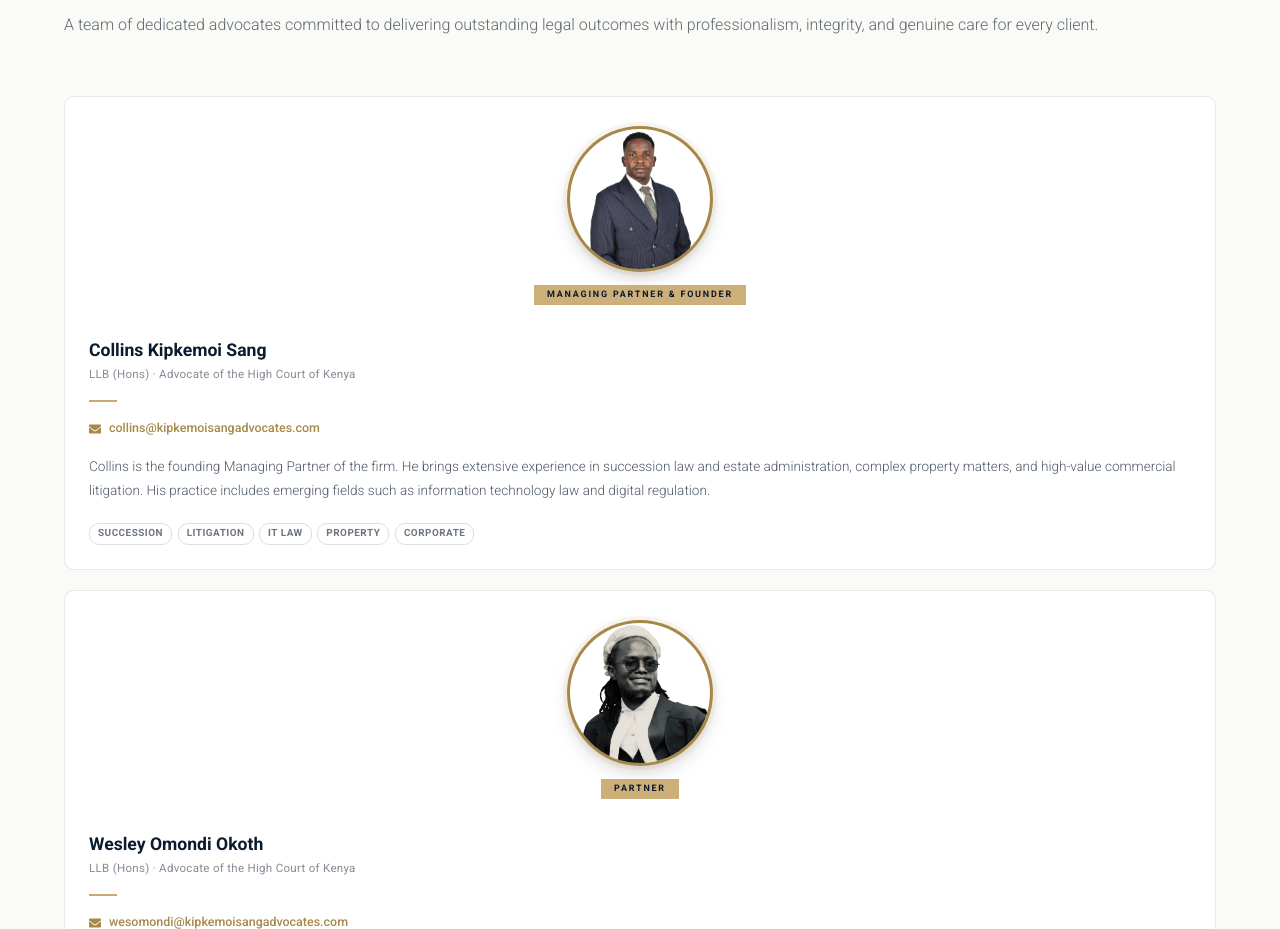
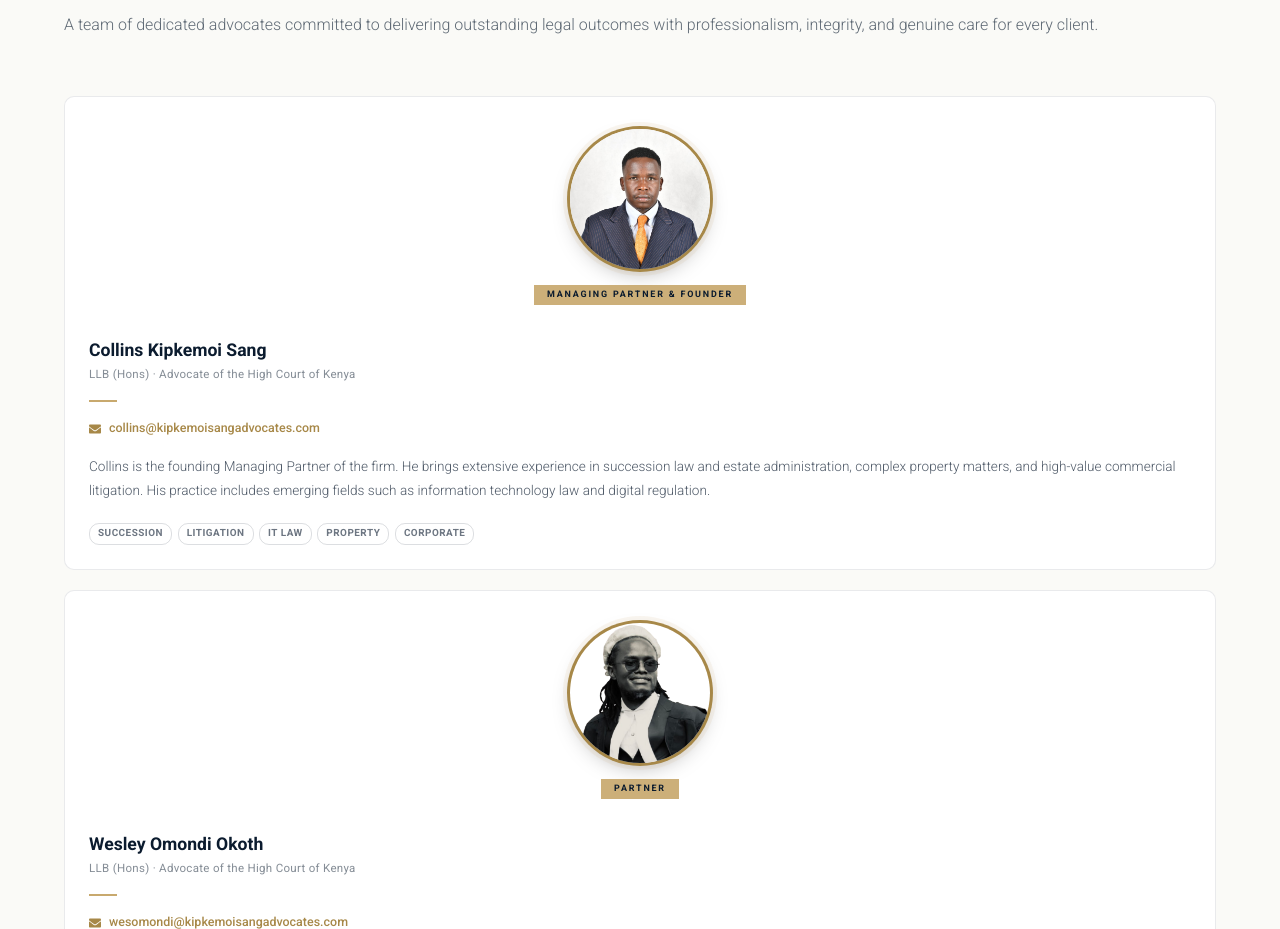
Before and after one commit to landroverism/CSK-Law, a React (Vite) app: page / in a window 1280 px wide. Shown: the part 4140-5069 px from the top of the page. Built offline with nearby package versions, Linux system fonts and the light colour scheme; no server answers; a web font is replaced by a local one.

Commit message:
frameless

```diff
--- a/src/App.jsx
+++ b/src/App.jsx
@@ -118,7 +118,7 @@ const TEAM = [
     bio: "Collins is the founding Managing Partner of the firm. He brings extensive experience in succession law and estate administration, complex property matters, and high-value commercial litigation. His practice includes emerging fields such as information technology law and digital regulation.",
     tags: ["Succession", "Litigation", "IT Law", "Property", "Corporate"],
     email: "collins@kipkemoisangadvocates.com",
-    photo: "/photos/collo.png",
+    photo: "/photos/sang.png",
   },
   {
     initials: "WO",
```
Also changed, not shown: public/photos/sang.png (added), 1 other file (tests, documents, lock files or other folders).
